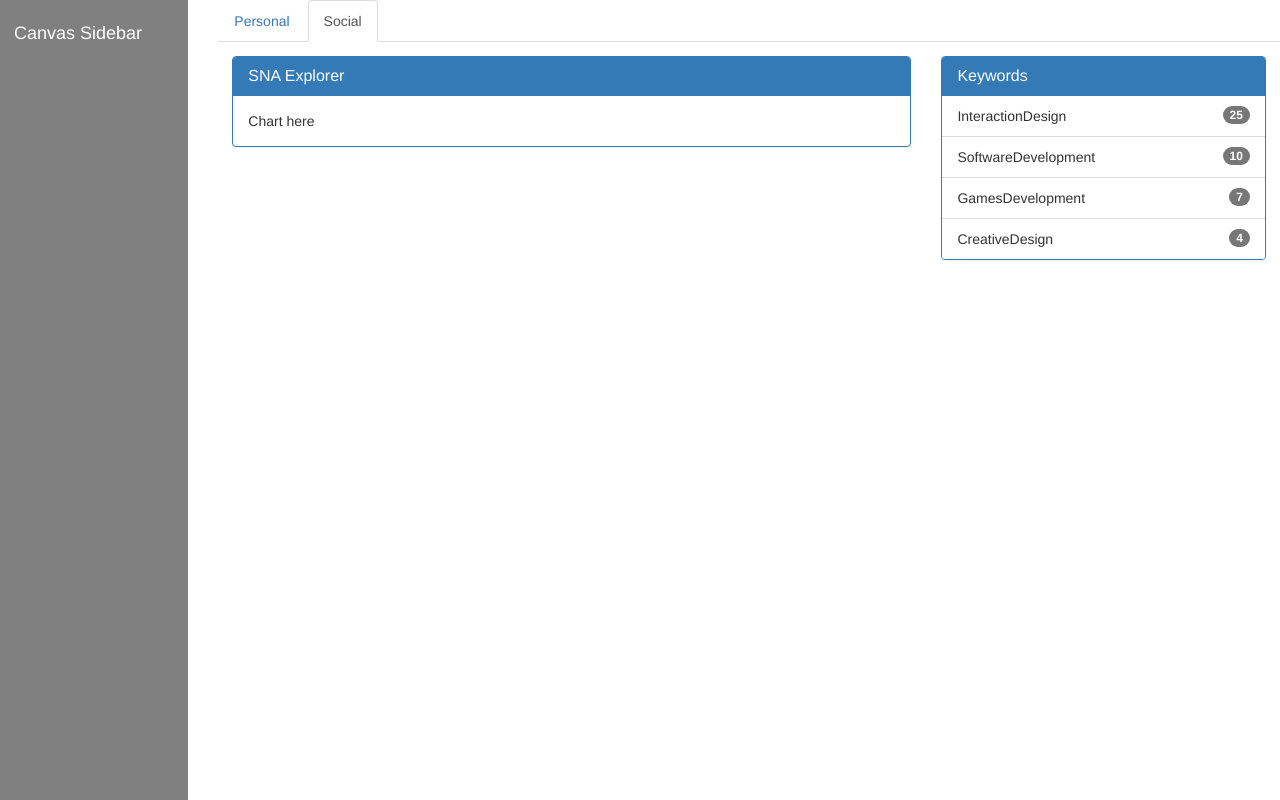
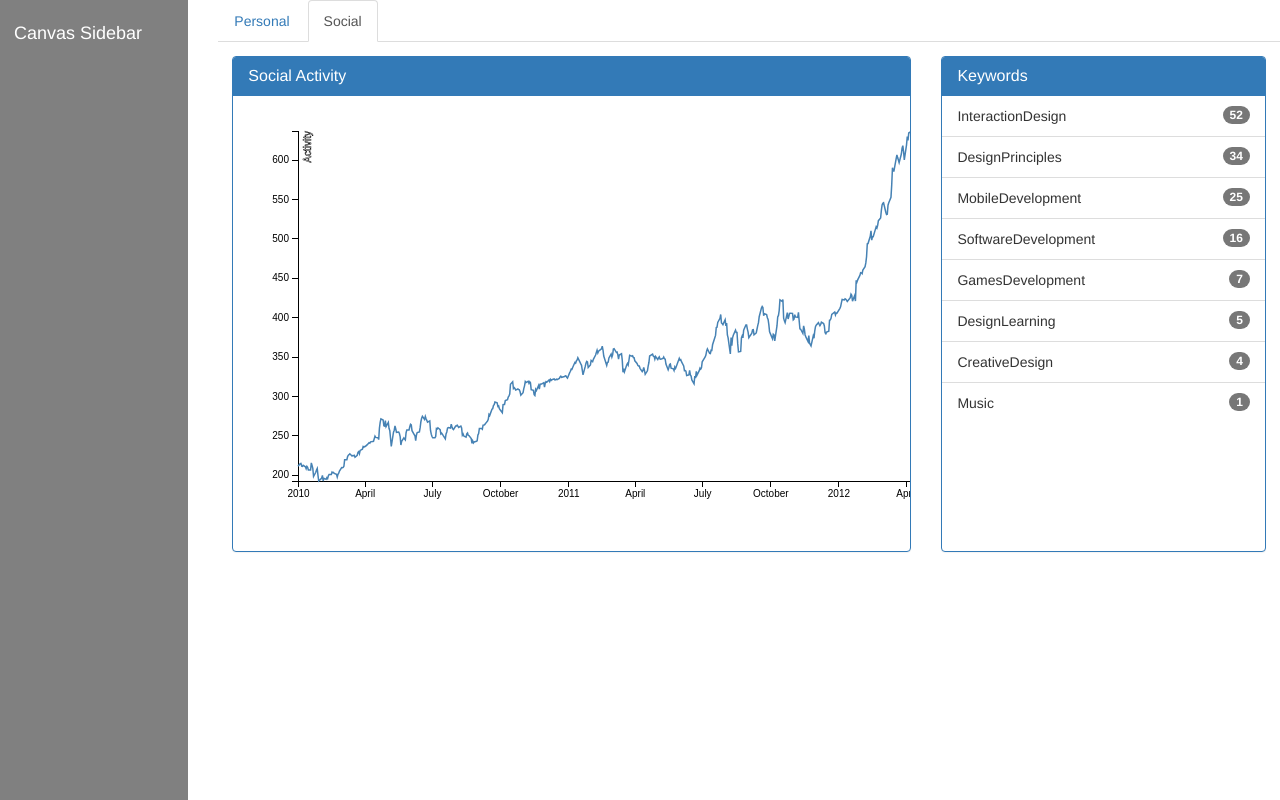
Before and after one commit to uts-cic/CanvasDashboard, an Angular app: page /social in a window 1280 px wide. Built offline with nearby package versions, Linux system fonts and the light colour scheme.

Commit message:
Social activity sample in social tab

```diff
--- a/src/app/app.module.ts
+++ b/src/app/app.module.ts
@@ -6,13 +6,15 @@ import { AppComponent } from './app.component';
 import { SocialComponent } from './social/social.component';
 import { PersonalComponent } from './personal/personal.component';
 import { AppRoutingModule } from './/app-routing.module';
+import { SocialActivityChartComponent } from './social-activity-chart/social-activity-chart.component';
 
 
 @NgModule({
   declarations: [
     AppComponent,
     SocialComponent,
-    PersonalComponent
+    PersonalComponent,
+    SocialActivityChartComponent
   ],
   imports: [
     BrowserModule,
--- a/src/app/mock-keywords.ts
+++ b/src/app/mock-keywords.ts
@@ -1,6 +1,10 @@
 export const KEYWORDS = [
-  { word: 'InteractionDesign', total: 25 },
-  { word: 'SoftwareDevelopment', total: 10 },
+  { word: 'InteractionDesign', total: 52 },
+  { word: 'DesignPrinciples', total: 34 },
+  { word: 'MobileDevelopment', total: 25 },
+  { word: 'SoftwareDevelopment', total: 16 },
   { word: 'GamesDevelopment', total: 7 },
+  { word: 'DesignLearning', total: 5},
   { word: 'CreativeDesign', total: 4},
+  { word: 'Music', total: 1}
 ];
--- a/src/app/personal/personal.component.html
+++ b/src/app/personal/personal.component.html
@@ -1,3 +1,3 @@
-<h1>{{title}}</h1>
-<h2>{{subtitle}}</h2>
-<svg width="900" height="500"></svg>
+<p>
+  Personal here
+</p>
--- a/src/app/personal/personal.component.ts
+++ b/src/app/personal/personal.component.ts
@@ -1,12 +1,4 @@
 import { Component, OnInit, ViewEncapsulation } from '@angular/core';
-
-import * as d3 from 'd3-selection';
-import * as d3Scale from 'd3-scale';
-import * as d3Shape from 'd3-shape';
-import * as d3Array from 'd3-array';
-import * as d3Axis from 'd3-axis';
-
-import { Stocks } from '../mock-stocks';
 
 @Component({
   selector: 'app-personal',
@@ -16,70 +8,8 @@ import { Stocks } from '../mock-stocks';
 })
 export class PersonalComponent implements OnInit {
 
-  title: string = 'D3.js with Angular 2!';
-  subtitle: string = 'Line Chart';
+  constructor() { }
 
-  private margin = {top: 20, right: 20, bottom: 30, left: 50};
-  private width: number;
-  private height: number;
-  private x: any;
-  private y: any;
-  private svg: any;
-  private line: d3Shape.Line<[number, number]>;
-
-  constructor() {
-    this.width = 900 - this.margin.left - this.margin.right;
-    this.height = 500 - this.margin.top - this.margin.bottom;
-  }
-
-  ngOnInit() {
-    this.initSvg();
-    this.initAxis();
-    this.drawAxis();
-    this.drawLine();
-  }
-
-  private initSvg() {
-    this.svg = d3.select("svg")
-                 .append("g")
-                 .attr("transform", "translate(" + this.margin.left + "," + this.margin.top + ")");
-  }
-
-  private initAxis() {
-    this.x = d3Scale.scaleTime().range([0, this.width]);
-    this.y = d3Scale.scaleLinear().range([this.height, 0]);
-    this.x.domain(d3Array.extent(Stocks, (d) => d.date ));
-    this.y.domain(d3Array.extent(Stocks, (d) => d.value ));
-  }
-
-  private drawAxis() {
-
-    this.svg.append("g")
-          .attr("class", "axis axis--x")
-          .attr("transform", "translate(0," + this.height + ")")
-          .call(d3Axis.axisBottom(this.x));
-
-    this.svg.append("g")
-          .attr("class", "axis axis--y")
-          .call(d3Axis.axisLeft(this.y))
-          .append("text")
-          .attr("class", "axis-title")
-          .attr("transform", "rotate(-90)")
-          .attr("y", 6)
-          .attr("dy", ".71em")
-          .style("text-anchor", "end")
-          .text("Price ($)");
-  }
-
-  private drawLine() {
-    this.line = d3Shape.line()
-                       .x( (d: any) => this.x(d.date) )
-                       .y( (d: any) => this.y(d.value) );
-
-    this.svg.append("path")
-            .datum(Stocks)
-            .attr("class", "line")
-            .attr("d", this.line);
-  }
+  ngOnInit() { }
 
 }
--- /dev/null
+++ b/src/app/social-activity-chart/social-activity-chart.component.css
@@ -0,0 +1,26 @@
+.axis {
+  font: 10px sans-serif;
+}
+
+.axis path,
+.axis line {
+  fill: none;
+  stroke: #000;
+  shape-rendering: crispEdges;
+}
+
+.axis-title {
+  fill: none;
+  stroke: black;
+  stroke-width: 0.5px;
+}
+
+.axis--x path {
+  /*display: none;*/
+}
+
+.line {
+  fill: none;
+  stroke: steelblue;
+  stroke-width: 1.5px;
+}
--- /dev/null
+++ b/src/app/social-activity-chart/social-activity-chart.component.html
@@ -0,0 +1 @@
+<svg width="700" height="400"></svg>
--- /dev/null
+++ b/src/app/social-activity-chart/social-activity-chart.component.ts
@@ -0,0 +1,82 @@
+import { Component, OnInit, ViewEncapsulation, Input } from '@angular/core';
+
+import * as d3 from 'd3-selection';
+import * as d3Scale from 'd3-scale';
+import * as d3Shape from 'd3-shape';
+import * as d3Array from 'd3-array';
+import * as d3Axis from 'd3-axis';
+
+import { Stocks } from '../mock-stocks';
+
+@Component({
+  selector: 'app-social-activity-chart',
+  templateUrl: './social-activity-chart.component.html',
+  styleUrls: ['./social-activity-chart.component.css'],
+  encapsulation: ViewEncapsulation.None
+})
+export class SocialActivityChartComponent implements OnInit {
+
+  private margin = {top: 20, right: 20, bottom: 30, left: 50};
+  private width: number;
+  private height: number;
+  private x: any;
+  private y: any;
+  private svg: any;
+  private line: d3Shape.Line<[number, number]>;
+
+  constructor() {
+    this.width = 700 - this.margin.left - this.margin.right;
+    this.height = 400 - this.margin.top - this.margin.bottom;
+  }
+
+  ngOnInit() {
+    this.initSvg();
+    this.initAxis();
+    this.drawAxis();
+    this.drawLine();
+  }
+
+  private initSvg() {
+    this.svg = d3.select('svg')
+                 .append('g')
+                 .attr('transform', 'translate(' + this.margin.left + ',' + this.margin.top + ')');
+  }
+
+  private initAxis() {
+    this.x = d3Scale.scaleTime().range([0, this.width]);
+    this.y = d3Scale.scaleLinear().range([this.height, 0]);
+    this.x.domain(d3Array.extent(Stocks, (d) => d.date ));
+    this.y.domain(d3Array.extent(Stocks, (d) => d.value ));
+  }
+
+  private drawAxis() {
+
+    this.svg.append('g')
+          .attr('class', 'axis axis--x')
+          .attr('transform', 'translate(0,' + this.height + ')')
+          .call(d3Axis.axisBottom(this.x));
+
+    this.svg.append('g')
+          .attr('class', 'axis axis--y')
+          .call(d3Axis.axisLeft(this.y))
+          .append('text')
+          .attr('class', 'axis-title')
+          .attr('transform', 'rotate(-90)')
+          .attr('y', 6)
+          .attr('dy', '.71em')
+          .style('text-anchor', 'end')
+          .text('Activity');
+  }
+
+  private drawLine() {
+    this.line = d3Shape.line()
+                       .x( (d: any) => this.x(d.date) )
+                       .y( (d: any) => this.y(d.value) );
+
+    this.svg.append('path')
+            .datum(Stocks)
+            .attr('class', 'line')
+            .attr('d', this.line);
+  }
+
+}
--- a/src/app/social/social.component.css
+++ b/src/app/social/social.component.css
@@ -0,0 +1,12 @@
+.panel-body {
+  overflow: auto;
+}
+
+.equal {
+  display: -webkit-flex;
+  display: flex;
+}
+
+.full-height {
+  height: 100%;
+}
--- a/src/app/social/social.component.html
+++ b/src/app/social/social.component.html
@@ -1,16 +1,16 @@
-<div class="row">
+<div class="row equal">
   <div class="col-md-8">
-    <div class="panel panel-primary">
+    <div class="panel panel-primary full-height">
       <div class="panel-heading">
-        <h3 class="panel-title">SNA Explorer</h3>
+        <h3 class="panel-title">Social Activity</h3>
       </div>
       <div class="panel-body">
-        Chart here
+        <app-social-activity-chart></app-social-activity-chart>
       </div>
     </div>
   </div>
   <div class="col-md-4">
-    <div class="panel panel-primary">
+    <div class="panel panel-primary full-height">
       <div class="panel-heading">
         <h3 class="panel-title">Keywords</h3>
       </div>
```
Also changed, not shown: 1 other file (tests, documents, lock files or other folders).
